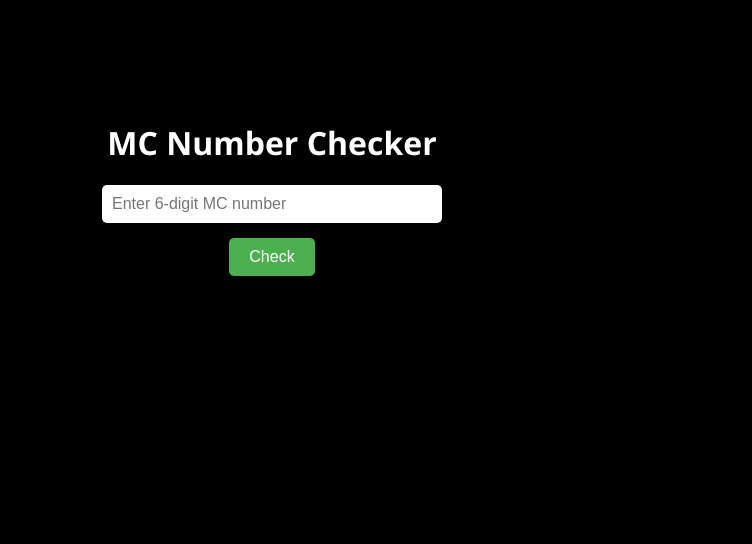
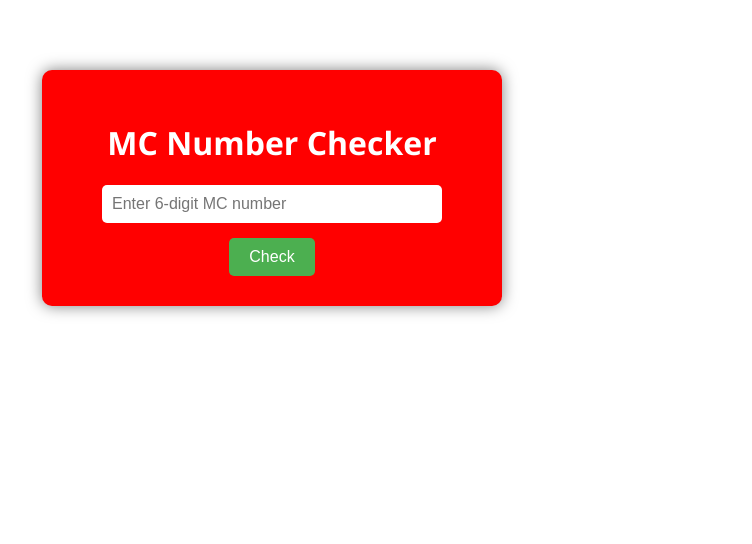
Before and after one commit to garik444/mc-checker-k32, a plain HTML site: page index.html in a window 1280 px wide. Shown: the part 212-756 px from the top of the page, without its empty margins (368-1120 px from the left). Drawn offline with Linux system fonts and the light colour scheme.

Commit message:
Update style.css

```diff
--- a/style.css
+++ b/style.css
@@ -11,11 +11,10 @@ body {
   height: 100vh;
   position: relative;
   overflow: hidden;
-  background-color: black;
 }
 
 .container {
-  background: rgba(0, 0, 0, 0.6);
+  background: red;
   padding: 30px;
   border-radius: 10px;
   text-align: center;
```
